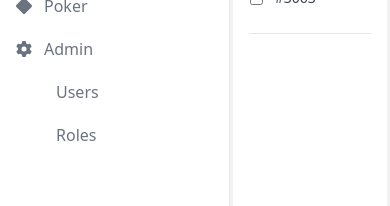
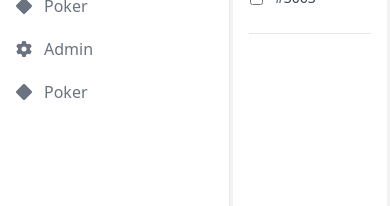
Before and after one commit to IsidroPaniagua07/insights-v2, a React (Vite) app: page /admin/users in a window 390 px wide. Shown: the part 357-563 px from the top of the page. Built offline with nearby package versions, Linux system fonts and the light colour scheme.

Commit message:
added more responsive css and also redux

```diff
--- a/package.json
+++ b/package.json
@@ -13,8 +13,10 @@
     "@fortawesome/fontawesome-svg-core": "^6.5.2",
     "@fortawesome/free-solid-svg-icons": "^6.5.2",
     "@fortawesome/react-fontawesome": "^0.2.1",
+    "@reduxjs/toolkit": "^2.2.5",
     "react": "^18.2.0",
     "react-dom": "^18.2.0",
+    "react-redux": "^9.1.2",
     "react-router-dom": "^6.23.1"
   },
   "devDependencies": {
--- /dev/null
+++ b/src/components/Navigation/Sidebar/MenuButton.css
@@ -0,0 +1,32 @@
+/* General styles for the sub-menu */
+.subMenuDiv {
+    overflow: hidden;
+    box-sizing: border-box; /* Ensure padding is included in the height calculation */
+    width: 100%;
+  }
+
+  /* Style for the nested buttons */
+  .subMenuDiv button {
+    width: 100%;
+    display: flex;
+    flex-direction: row;
+    align-items: center;
+    text-align: left;
+    border: none;
+    padding-left: 60px;
+    gap: 0.5rem;
+    height: 43px;
+    font-size: 15px;
+    transition: background-color 0.5s ease-out, color 0.5s ease-out;
+    background-color: transparent;
+
+  }
+
+  .subMenuDiv button:hover {
+    background-color: #ececec;
+    color: black;
+  }
+
+  .subMenuDiv button .icon {
+    width: 20px;
+  }
--- a/src/components/Navigation/Sidebar/MenuButton.jsx
+++ b/src/components/Navigation/Sidebar/MenuButton.jsx
@@ -1,36 +1,50 @@
 import React, { useState } from "react";
 import { useNavigate, useLocation } from "react-router-dom";
 import { FontAwesomeIcon } from '@fortawesome/react-fontawesome'
+import { useSelector, useDispatch } from 'react-redux';
+import { toggleMenu } from '../../store/navSlice'
+import './MenuButton.css';
 
 const MenuButton = ({ option, index }) => {
     const navigate = useNavigate();
     const location = useLocation();
     const currentPath = location.pathname.toLowerCase();
 
+
+
+    const openMenus = useSelector((state) => state.navigation.openMenus);
+    const dispatch = useDispatch();
+
+
+    const handleMenuToggle = (menu) => {
+        dispatch(toggleMenu(menu));
+      };
+
     const checkCurrentPath = (path, target) => {
         if (target === false) return false
         let pathArray = path.toLowerCase().split('/')
-        console.log(pathArray)
+        // console.log(pathArray)
         return pathArray.includes(target.toLowerCase())
     }
 
     const [open, setOpen] = useState(checkCurrentPath(location.pathname, option.label));
-    console.log(currentPath)
-    console.log(checkCurrentPath(currentPath, option.label))
+    // console.log(currentPath)
+    // console.log(checkCurrentPath(currentPath, option.label))
 
     const handleClick = () => {
         if (option.link) navigate(option.link)
         else setOpen(!open);
     }
 
+    console.log(openMenus)
     return (
     <>
         <button
             key={index}
-            onClick={handleClick}
+            onClick={() => handleMenuToggle(option.label)}
             className={`
             ${currentPath === option.link ? 'bg-[#203A45] text-white' : 'hover:bg-[#ececec] hover:text-black text-gray-500 bg-white'}
-            w-full flex flex-row items-center text-left rounded-none px-4 gap-2 py-2 font-normal h-[43px]  transition-colors duration-200
+            w-full flex flex-row items-center text-left rounded-none px-4 gap-2 py-2 h-[43px]  transition-colors duration-200
             `}
             >
         <span className='w-[20px]'>
@@ -38,15 +52,24 @@ const MenuButton = ({ option, index }) => {
             </span>
             {option.label}
         </button>
-        {(option.nested && open)  ?
+        <div key={index} id="subMenuDiv"
+        style={{
+            height: `${openMenus.includes(option.label) && option.nested ? 43 * option.nested.length : 0}px`,
+            transition: `height ${option.nested ? .6 + (.1 * option.nested.length) : 0}s`
+          }}
+        className={`subMenuDiv`}>
+        {option.nested  ?
                 option.nested.map((item, index) => {
                     return (
-                        <button key={index} className="w-full flex flex-row items-center text-left rounded-none
-                         px-4 gap-2 pl-14 font-normal h-[43px]  transition-colors duration-200 hover:bg-[#ececec]
-                          hover:text-black text-gray-500 bg-white">{item.label}</button>
+                            <button  className="w-full flex flex-row items-center text-left rounded-none
+                            gap-2 h-[43px] transition-colors duration-200 hover:bg-[#ececec]
+                            hover:text-black text-gray-500 bg-white"
 
-                    );
-                }): null}
+                            >{item.label}</button>
+
+                        );
+                    }): null}
+                    </div>
     </>
     )
 }
--- a/src/components/Navigation/Sidebar/Sidebar.jsx
+++ b/src/components/Navigation/Sidebar/Sidebar.jsx
@@ -32,8 +32,12 @@ const Sidebar = () => {
     {label: 'Admin', link: false, icon: faGear, nested: [
       {label: 'Users', link: '/admin/users'},
       {label: 'Roles', link: '/admin/roles'},
-
+      {label: 'Users', link: '/admin/users'},
+      {label: 'Roles', link: '/admin/roles'},
+      {label: 'Users', link: '/admin/users'},
+      {label: 'Roles', link: '/admin/roles'},
     ]},
+    {label: 'Poker', link: '/poker', icon: faDiamond},
   ];
 
   const collapseAll = () => {
--- /dev/null
+++ b/src/components/store/navSlice.js
@@ -0,0 +1,29 @@
+// navSlice.js
+import { createSlice } from '@reduxjs/toolkit';
+
+const initialState = {
+  openMenus: [], // Initially, no menus are open
+};
+
+const navSlice = createSlice({
+  name: 'navigation',
+  initialState,
+  reducers: {
+    openMenu: (state, action) => {
+      state.openMenus.push(action.payload);
+    },
+    closeMenu: (state, action) => {
+      state.openMenus = state.openMenus.filter(menu => menu !== action.payload);
+    },
+    toggleMenu: (state, action) => {
+      if (state.openMenus.includes(action.payload)) {
+        state.openMenus = state.openMenus.filter(menu => menu !== action.payload);
+      } else {
+        state.openMenus.push(action.payload);
+      }
+    },
+  },
+});
+
+export const { openMenu, closeMenu, toggleMenu } = navSlice.actions;
+export default navSlice.reducer;
--- /dev/null
+++ b/src/components/store/store.js
@@ -0,0 +1,11 @@
+// store.js
+import { configureStore } from '@reduxjs/toolkit';
+import navReducer from './navSlice';
+
+const store = configureStore({
+  reducer: {
+    navigation: navReducer,
+  },
+});
+
+export default store;
--- a/tailwind.config.js
+++ b/tailwind.config.js
@@ -5,7 +5,12 @@ export default {
     "./src/**/*.{js,ts,jsx,tsx}",
   ],
   theme: {
-    extend: {},
+    extend: {
+      transitionProperty: {
+        'height': 'height',
+        'spacing': 'margin, padding',
+      }
+    },
     screens: {
       'sm': '640px',
       'md': '768px',
```
Also changed, not shown: src/main.jsx (+6 -1 lines), 1 other file (tests, documents, lock files or other folders).
